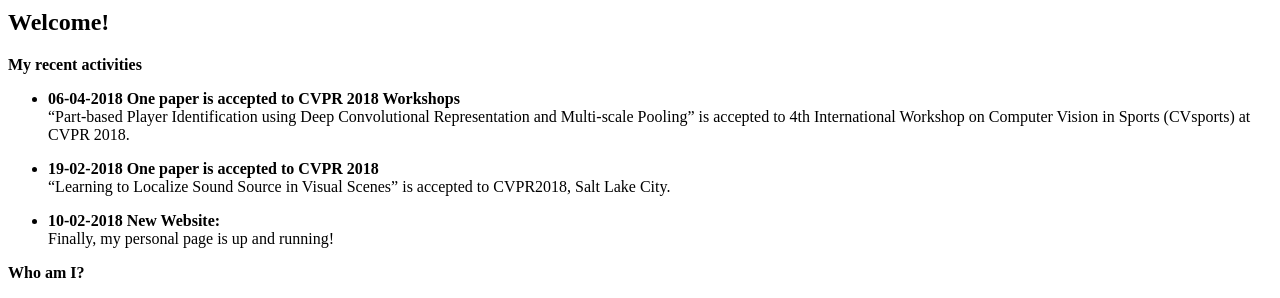
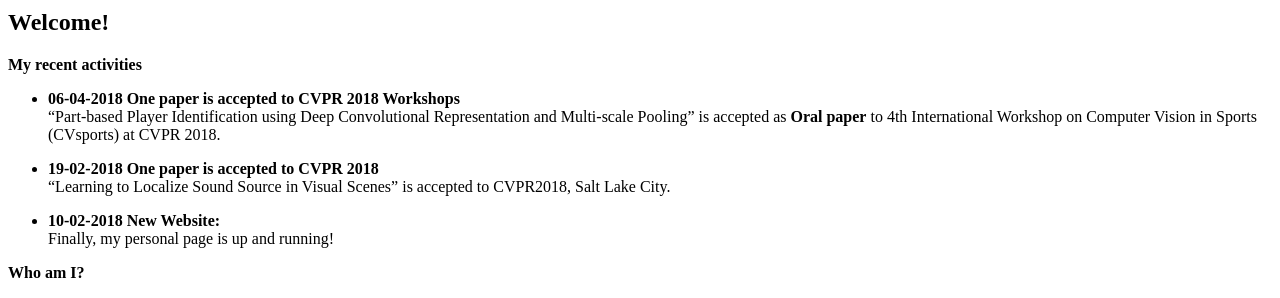
Before and after one commit to ardasnck/ardasnck.github.io, a Jekyll site: the page built from index.md, in a window 1280 px wide, cut to the strip 112-1188 px from the top of the page. Shown: the part 614-912 px from the top of the strip. Built offline with Jekyll 4.4.1, drawn with Linux system fonts in a browser that asks for light colours; nearby versions of some CDN libraries.

Commit message:
Update index.md

```diff
--- a/index.md
+++ b/index.md
@@ -8,7 +8,7 @@ image: banner1.png
 **My recent activities**
 
 * **06-04-2018 One paper is accepted to CVPR 2018 Workshops** <br>
-"Part-based Player Identification using Deep Convolutional Representation and Multi-scale Pooling" is accepted to 4th International Workshop on Computer Vision in Sports (CVsports) at CVPR 2018.
+"Part-based Player Identification using Deep Convolutional Representation and Multi-scale Pooling" is accepted as <b>Oral paper</b> to 4th International Workshop on Computer Vision in Sports (CVsports) at CVPR 2018.
 
 * **19-02-2018 One paper is accepted to CVPR 2018** <br>
 "Learning to Localize Sound Source in Visual Scenes" is accepted to CVPR2018, Salt Lake City.
```
